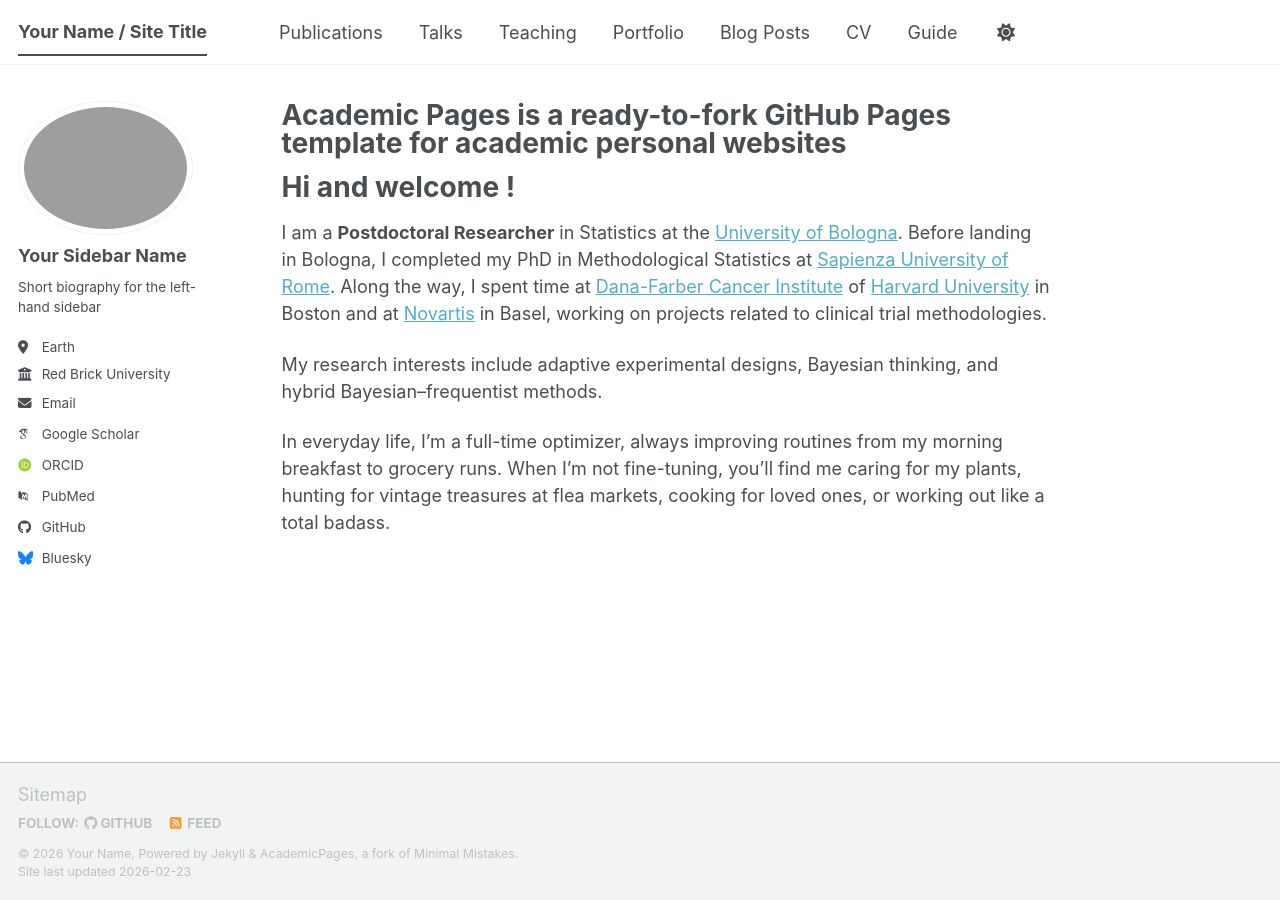
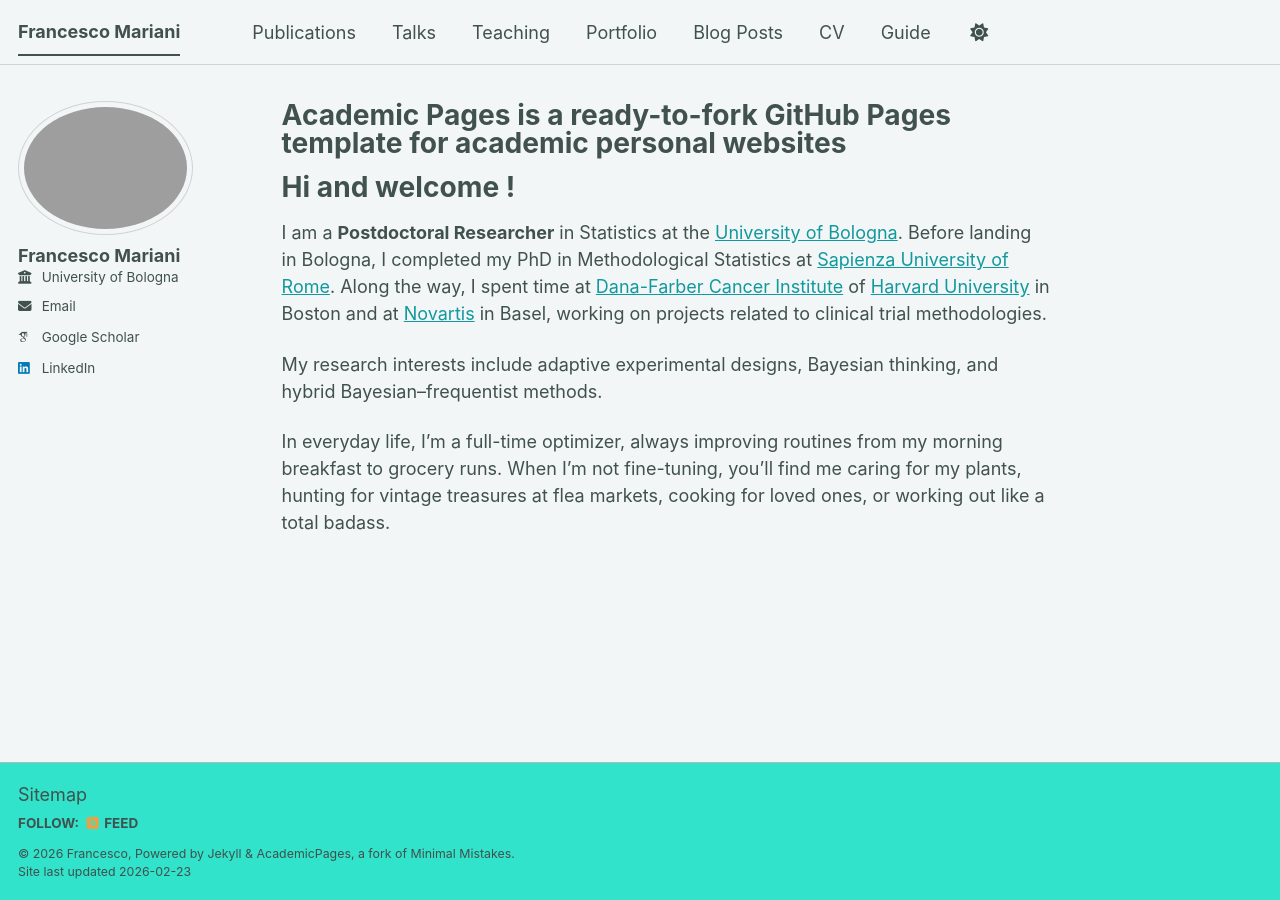
Before and after one commit to framar1997/framar1997.github.io, a Jekyll site: the page built from _pages/about.md, in a window 1280 px wide. Built offline with Jekyll 4.4.1, drawn with Linux system fonts in a browser that asks for light colours; some web fonts are replaced; a script bundle is joined from its source files by our own code; library files that are not in the unit come from our copies.

Commit message:
Update _config.yml

```diff
--- a/_config.yml
+++ b/_config.yml
@@ -8,11 +8,11 @@
 
 # Basic Site Settings
 locale                   : "en-US"
-site_theme               : "default" # The available themes options are "default", "air", "sunrise", "mint", "dirt" and "contrast"
-title                    : "Your Name / Site Title"
+site_theme               : "mint" # The available themes options are "default", "air", "sunrise", "mint", "dirt" and "contrast"
+title                    : "Francesco Mariani"
 title_separator          : "-"
-name                     : &name "Your Name"
-description              : &description "Your Name's academic portfolio"   # Update this with a general description of your site, this is the default if not overridden by a page
+name                     : &name "Francesco"
+description              : &description "About me"   # Update this with a general description of your site, this is the default if not overridden by a page
 url                      : https://academicpages.github.io # The base hostname & protocol for your site e.g. "https://[your GitHub username].github.io",
                                                            # or if you already have some other page hosted on Github then use "https://[your GitHub username].github.io/[Your Repo Name]"
 baseurl                  : "" # the subpath of your site, e.g. "/blog"
@@ -24,24 +24,24 @@ repository               : "academicpages/academicpages.github.io"
 author:
   # Biographic information
   avatar           : "profile.png"
-  name             : "Your Sidebar Name"
+  name             : "Francesco Mariani"
   pronouns         : # example: "she/her"
-  bio              : "Short biography for the left-hand sidebar"
-  location         : "Earth"
-  employer         : "Red Brick University"
+  bio              : #"Short biography for the left-hand sidebar"
+  location         : #"Earth"
+  employer         : "University of Bologna"
   uri              : # URL
-  email            : "none@example.org"
+  email            : "francesco.mariani20@unibo.it"
 
   # Academic websites
   academia         : # URL
   arxiv            : # URL - Update with the correct link to your profile
-  googlescholar    : "https://scholar.google.com/citations?user=PS_CX0AAAAAJ"
+  googlescholar    : "https://scholar.google.com/citations?user=mVRPZwQAAAAJ&hl=it"
   inspire-hep      : # URL
   impactstory      : # URL
-  orcid            : "https://orcid.org/yourorcidurl"
+  orcid            : #"https://orcid.org/yourorcidurl"
   semantic         : # URL
   ssrn             : # URL
-  pubmed           : "https://www.ncbi.nlm.nih.gov/pubmed/?term=john+snow"
+  pubmed           : #"https://www.ncbi.nlm.nih.gov/pubmed/?term=john+snow"
   researchgate     : # URL
   scopus           : # URL
   zotero           : # URL
@@ -51,13 +51,13 @@ author:
   bitbucket        : # Username - Update with your username on the site
   codepen          : # Username
   dribbble         : # Username
-  github           : "academicpages"
+  github           : #"academicpages"
   kaggle           : # Username
   stackoverflow    : # User number or user number and name (i.e., use "1" or "1/jeff-atwood")
 
   # Social media
   artstation       : # Username
-  bluesky          : "bsky.app" # Replace this with you Bluesky username
+  bluesky          : #"bsky.app" # Replace this with you Bluesky username
   facebook         : # Username
   flickr           : # Username
   foursquare       : # Username
@@ -66,7 +66,7 @@ author:
   keybase          : # Username
   instagram        : # Username
   lastfm           : # Username
-  linkedin         : # Username
+  linkedin         : "linkedin.com/in/francesco-mariani-b1b9b219b"
   mastodon         : # URL
   medium           : # URL
   pinterest        : # Username
@@ -138,7 +138,7 @@ yandex_site_verification :
 
 # Social Sharing
 twitter:
-  username               : &twitter
+  username               : #&twitter
 facebook:
   username               :
   app_id                 :
```
